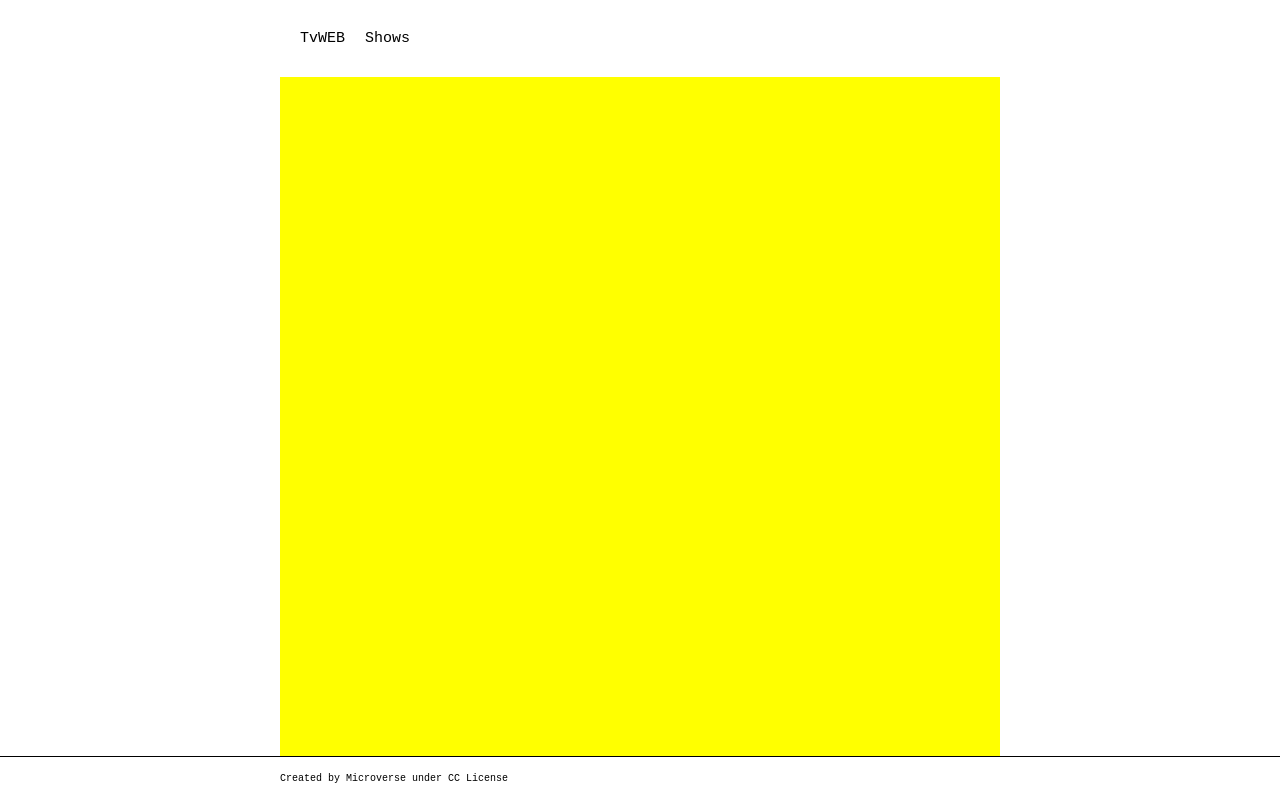
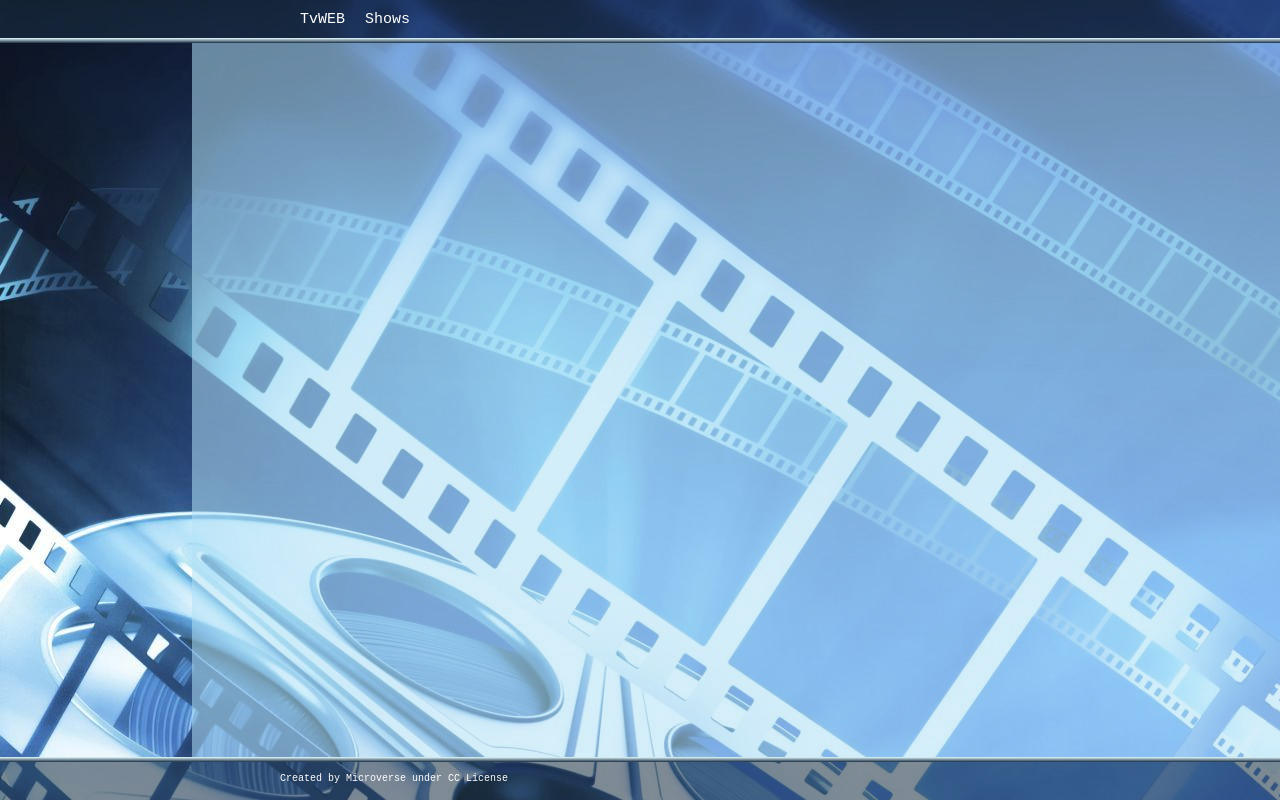
Before and after one commit to RokoVarano/API-based-webapp, a website built with webpack: page src/index.html in a window 1280 px wide. Built offline with nearby package versions, Linux system fonts and the light colour scheme; no server answers.

Commit message:
add styles

```diff
--- a/src/frontend/home.js
+++ b/src/frontend/home.js
@@ -11,6 +11,7 @@ const header = `
       <li class="menu-item"><a href="#" id="pokemons" class="nav-pokemons">Shows</a></li>
     </ul>
   </nav>
+  <div class='silver-bar'/>
 </header>
 `;
 
@@ -20,6 +21,7 @@ const main = `
 
 const footer = `
 <footer id='main-footer'>
+  <div class='silver-bar'/>
   <p id='copyright'>Created by Microverse under CC License</p>
 </footer>
 `;
--- a/src/styles.scss
+++ b/src/styles.scss
@@ -30,19 +30,12 @@ body {
 
 main {
   width: 85%;
-  max-width: 720px;
+  max-width: 1200px;
   background: yellow;
 }
 
 .main-header {
-  margin: 30px 0;
-  height: auto;
-}
-
-footer {
-  padding: 1rem 0;
-  height: auto;
-  border-top: 1px $p-color solid;
+  height: 5rem;
 }
 
 .main-nav,
--- a/src/styles/mainContent.scss
+++ b/src/styles/mainContent.scss
@@ -1,14 +1,62 @@
 $picture-width: 90px;
+$main-bg-color: rgba(177, 226, 248, 0.541);
+$header-bg-color: rgba(26, 47, 68, 0.555);
+$header-p-color: white;
+$silver1: rgb(229, 252, 255);
+$silver2: rgb(26, 47, 68,);
+
+.silver-bar,
+.tv-detailsbtn {
+  width: 100%;
+  display: flex;
+  height: 0.3rem;
+  background-image: linear-gradient($silver1, $silver2);
+}
+
+.tv-detailsbtn {
+  height: auto;
+  color: $header-p-color;
+}
+
+h1 {
+  font-size: $p-size * 2;
+}
+
+h3 {
+  font-size: $p-size * 1.5;
+}
+
+footer,
+.main-header {
+  background-color: $header-bg-color;
+  color: $header-p-color;
+  height: 3rem;
+
+  a {
+    color: $header-p-color;
+  }
+}
+
+#copyright {
+  padding: 1rem;
+}
+
+body {
+  background-image: url('./assets/images/body-bg.jpg');
+  box-sizing: content-box;
+}
 
 main {
   flex-direction: row;
   flex-wrap: wrap;
   justify-content: center;
   align-content: flex-start;
+  align-self: flex-end;
+  background: $main-bg-color;
 
   .tv-show {
     display: flex;
-    margin: 0.3rem;
+    margin: 0.2rem;
     border: 1px $p-color solid;
   }
 
@@ -24,18 +72,25 @@ main {
     flex-direction: column;
     justify-content: space-between;
     width: 1.3 * $picture-width;
-    margin: 0.5rem;
   }
 
-  .tv-title,
-  .tv-likescount {
+  .tv-title {
     margin: 0;
+    padding: 0.5rem;
+    background-color: $header-bg-color;
+    color: $header-p-color;
   }
 
   .tv-likes {
     display: flex;
+    height: auto;
     justify-content: space-around;
+    align-items: center;
     font-size: $p-size * 2.5;
+
+    .tv-likescount {
+      margin: 0;
+    }
   }
 
   #tv-counter {
```
Also changed, not shown: src/assets/images/body-bg.jpg (added).
